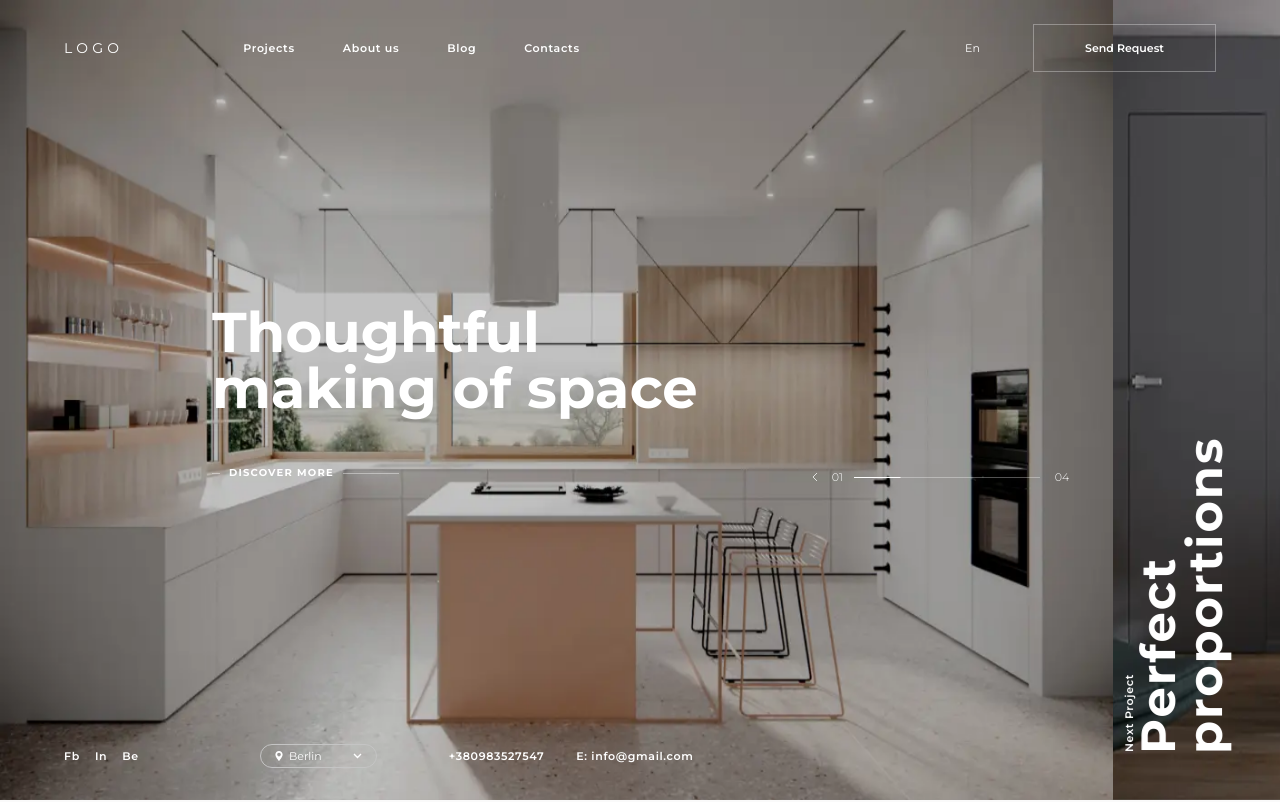
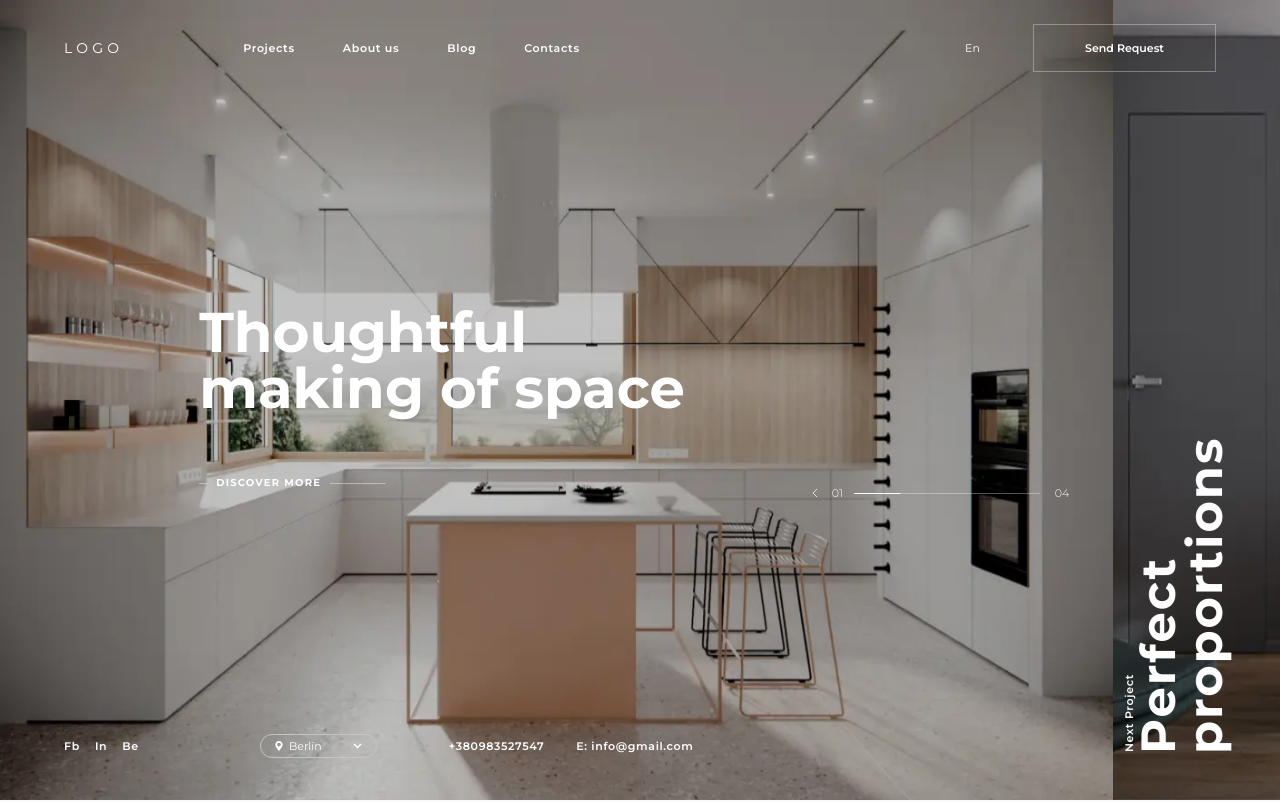
Before and after one commit to Vadim-48/SL, a plain HTML site: page index.html in a window 1280 px wide. Shown: the top 802 px of the page. Drawn offline with nearby package versions, Linux system fonts and the light colour scheme.

Commit message:
Add files via upload

```diff
--- a/css/style.css
+++ b/css/style.css
@@ -212,7 +212,7 @@ body {
   font-weight: 300;
   color: #fff;
   position: absolute;
-  top: 59vh;
+  top: 61vh;
   right: 4vw;
   -webkit-transform: translateX(-50%);
       -ms-transform: translateX(-50%);
@@ -248,7 +248,7 @@ body {
   -webkit-transform: translateX(-60%);
       -ms-transform: translateX(-60%);
           transform: translateX(-60%);
-  left: 40%;
+  left: 39%;
 }
 
 .header__aside {
@@ -277,7 +277,7 @@ body {
   -webkit-box-align: center;
       -ms-flex-align: center;
           align-items: center;
-  bottom: 32px;
+  bottom: 42px;
   font-weight: 600;
   font-size: 11px;
   letter-spacing: 0.06em;
@@ -288,7 +288,7 @@ body {
 }
 
 .hero__btn-more {
-  margin-top: 52px;
+  margin-top: 62px;
 }
 
 .hero__btn-more::before,
@@ -485,6 +485,9 @@ body {
   display: -webkit-box;
   display: -ms-flexbox;
   display: flex;
+  -webkit-box-pack: justify;
+      -ms-flex-pack: justify;
+          justify-content: space-between;
   margin-top: 137px;
 }
 
```
